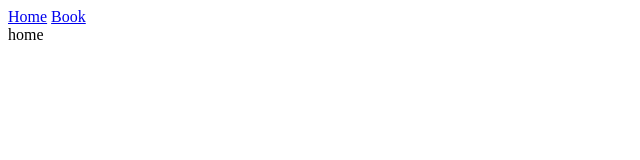
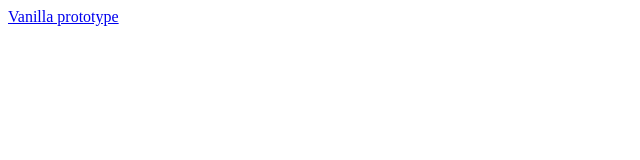
Before and after one commit to prendradjaja/toc-tracker, a website: page client/index.html in a window 1280 px wide. Shown: the full height of the page, 0-640 px from the left. Drawn offline with nearby package versions, Linux system fonts and the light colour scheme.

Commit message:
Link index.html to vanilla.html

```diff
--- a/client/index.html
+++ b/client/index.html
@@ -1,11 +1,13 @@
-<script src="https://cdn.jsdelivr.net/npm/vue@2.6.11"></script>
-<script src="https://unpkg.com/vue-router@3.3.4/dist/vue-router.js"></script>
+<a href="./vanilla.html">Vanilla prototype</a>
 
-<div id="app">
-  <router-link to="/">Home</router-link>
-  <router-link to="/book/1">Book</router-link>
-
-  <router-view></router-view>
-</div>
-
-<script src="./app.js"></script>
+<!-- <script src="https://cdn.jsdelivr.net/npm/vue@2.6.11"></script> -->
+<!-- <script src="https://unpkg.com/vue&#45;router@3.3.4/dist/vue&#45;router.js"></script> -->
+<!--  -->
+<!-- <div id="app"> -->
+<!--   <router&#45;link to="/">Home</router&#45;link> -->
+<!--   <router&#45;link to="/book/1">Book</router&#45;link> -->
+<!--  -->
+<!--   <router&#45;view></router&#45;view> -->
+<!-- </div> -->
+<!--  -->
+<!-- <script src="./app.js"></script> -->
```
